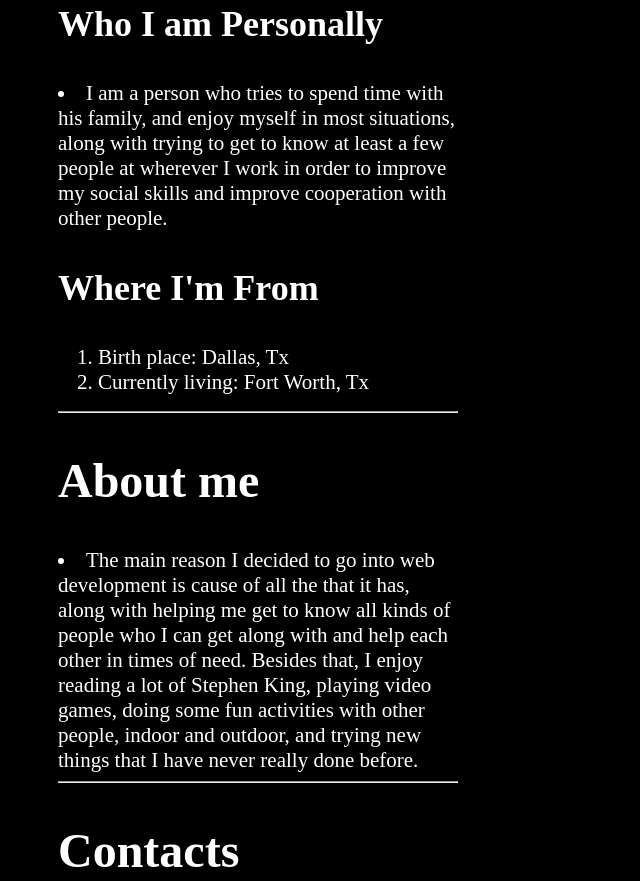
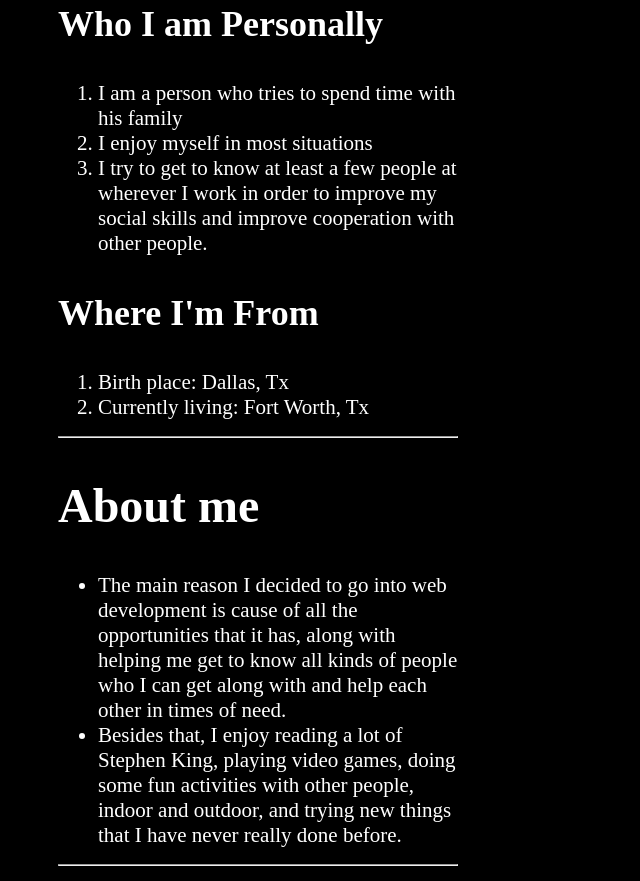
Before and after one commit to ashcrmas000/Website-portfolio, a plain HTML site: page index.html in a window 1280 px wide. Shown: the part 977-1858 px from the top of the page, without its empty margins (0-640 px from the left). Drawn offline with Linux system fonts and the light colour scheme.

Commit message:
Update index.html

```diff
--- a/index.html
+++ b/index.html
@@ -30,12 +30,14 @@
 
     <h3>Who I am Personally</h3>
 
-    <li> I am a person who tries to spend time with his family, and
-	enjoy myself in most situations, along with trying to get
-        to know at least a few people at wherever I work in order to
+	    <ol>
+		    <li> I am a person who tries to spend time with his family</li>
+		    <li> I enjoy myself in most situations</li>
+		    <li> I try to get to know at least a few people at wherever I work in order to
 	improve my social skills and improve cooperation with
         other people.</li>
-
+	    </ol>
+      <!--I wrote the who I am in list form since it was the only way for me to write the words larger-->
     <h3>Where I'm From</h3>
 
     <ol>
@@ -46,14 +48,15 @@
 	    <hr>
 
     <h2>About me</h2>
-
+    <ul>
 	    <li> The main reason I decided to go into web development is cause of all the
-	that it has, along with helping me get to know all kinds of people who I
-	can get along with and help each other in times of need. Besides that, I
-	enjoy reading a lot of Stephen King, playing video games, doing some fun
+	opportunities that it has, along with helping me get to know all kinds of people who I
+	can get along with and help each other in times of need.</li>
+	    <li> Besides that, I enjoy reading a lot of Stephen King, playing video games, doing some fun
 	activities with other people, indoor and outdoor, and trying new things
 	that I have never really done before.</li>
-
+	    </ul>
+	    <!--I wrote the about me in list form since it was the only way for me to write the words larger-->
 	    <hr>
 
     <h2>Contacts</h2>
```
